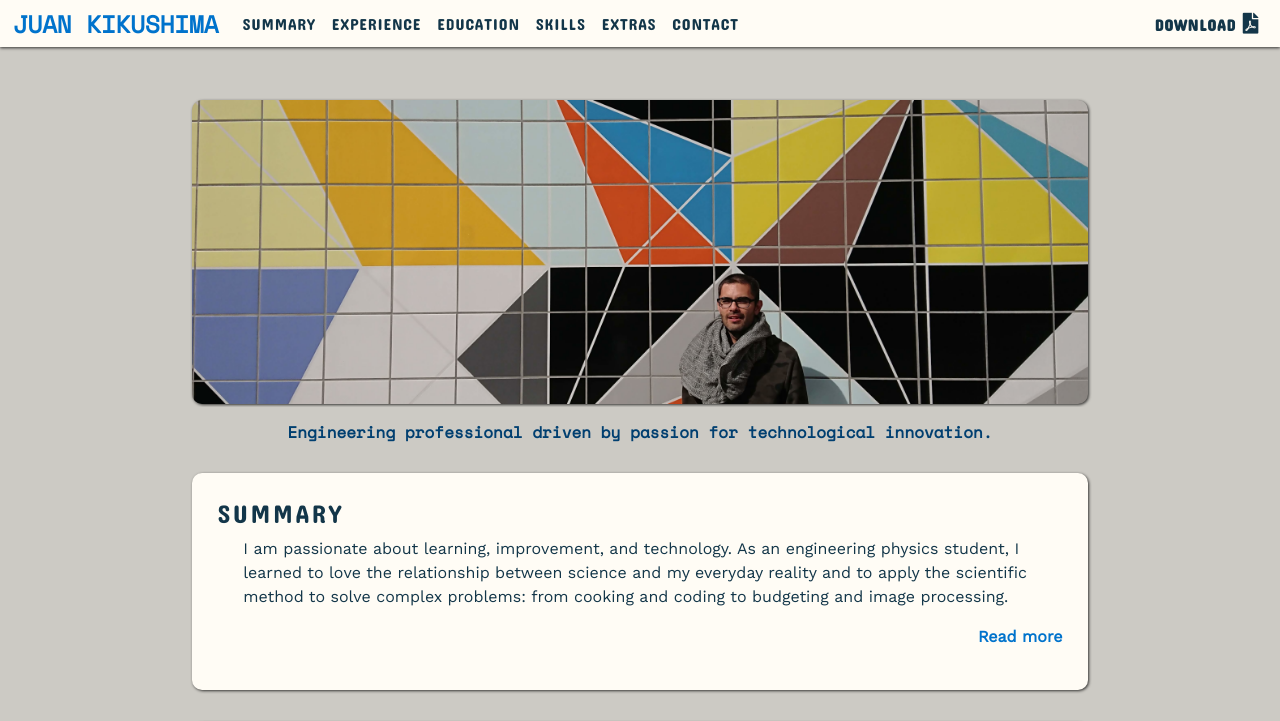
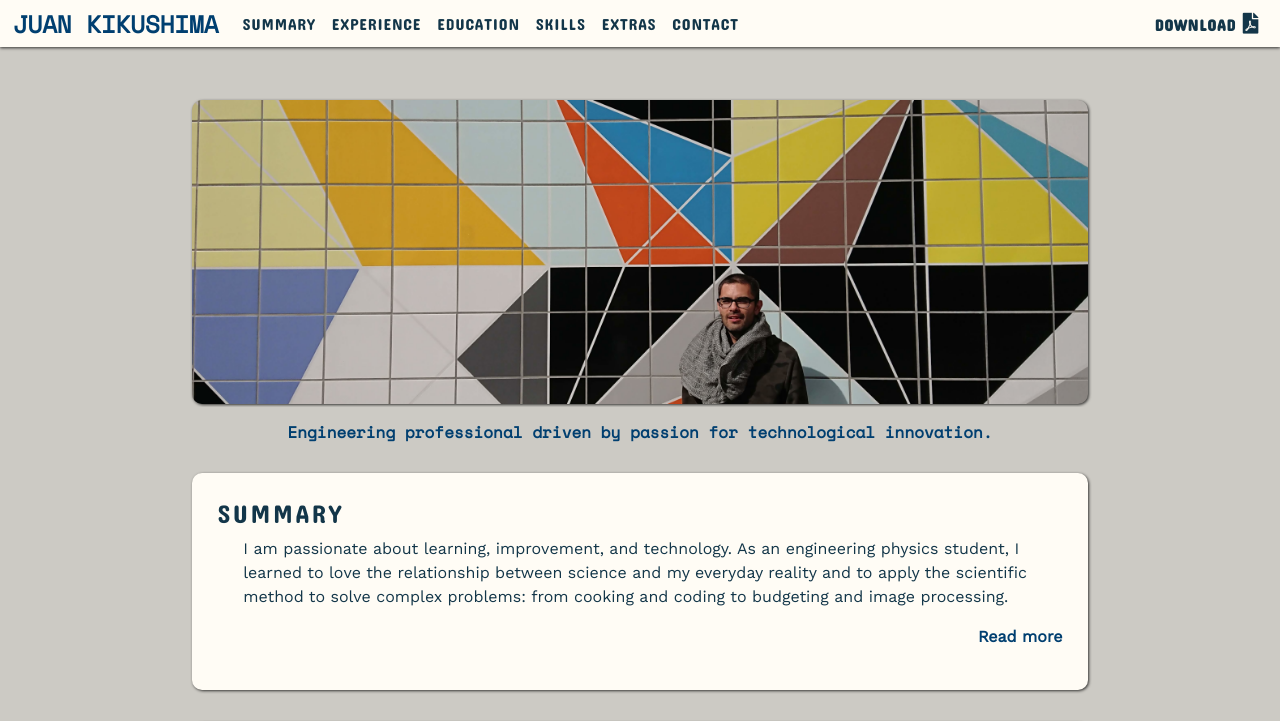
Before and after one commit to juankikushima/resume, a plain HTML site: page index.html in a window 1280 px wide. Shown: the top 721 px of the page. Drawn offline with nearby package versions, Linux system fonts and the light colour scheme.

Commit message:
change --color3

```diff
--- a/css/style.css
+++ b/css/style.css
@@ -3,7 +3,8 @@
   /*--color1: #E9ECEE;*/
   --color1: #fffcf5;
   --color2: #133649;
-  --color3: #0073CC;
+  /*--color3: #0073CC;*/
+  --color3: #003F70;
   --color4: #003F70;
   --color5: #0D232F;
   /*--color6: #D4D7D9;*/
```
